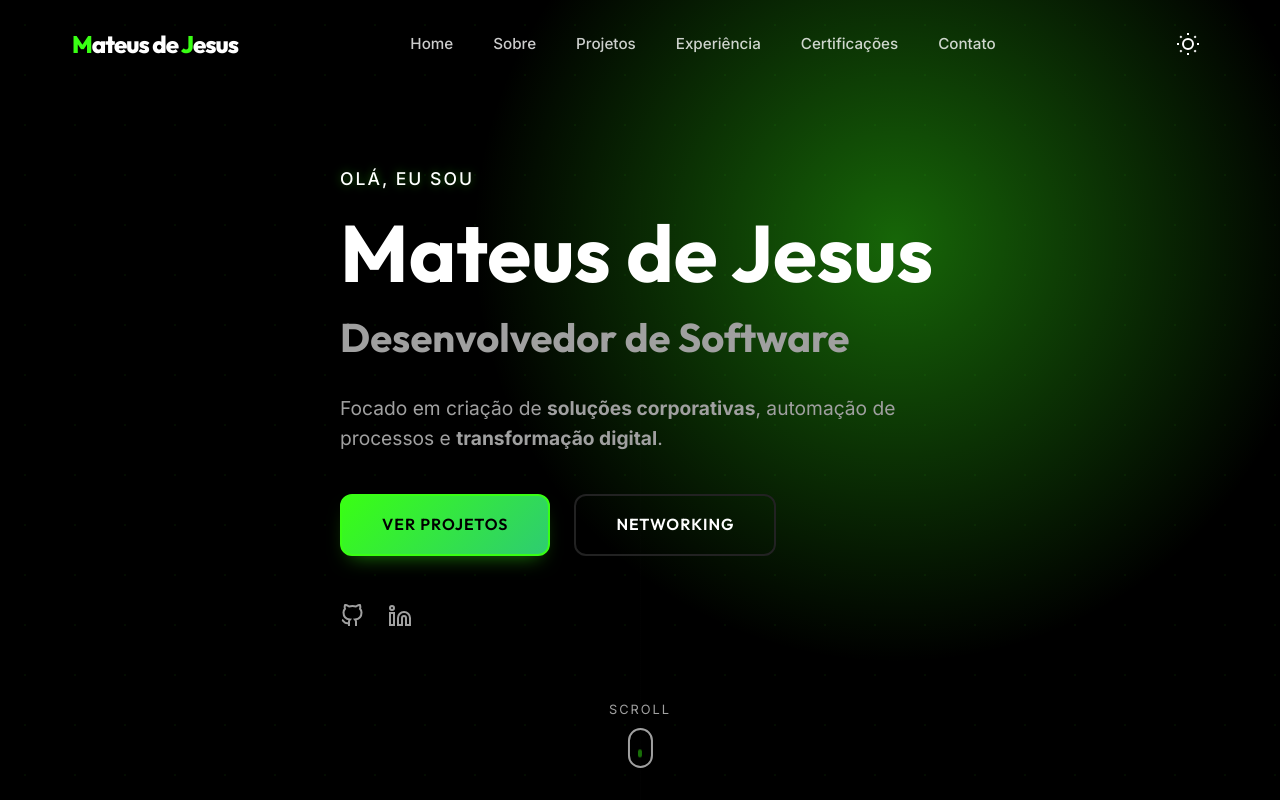
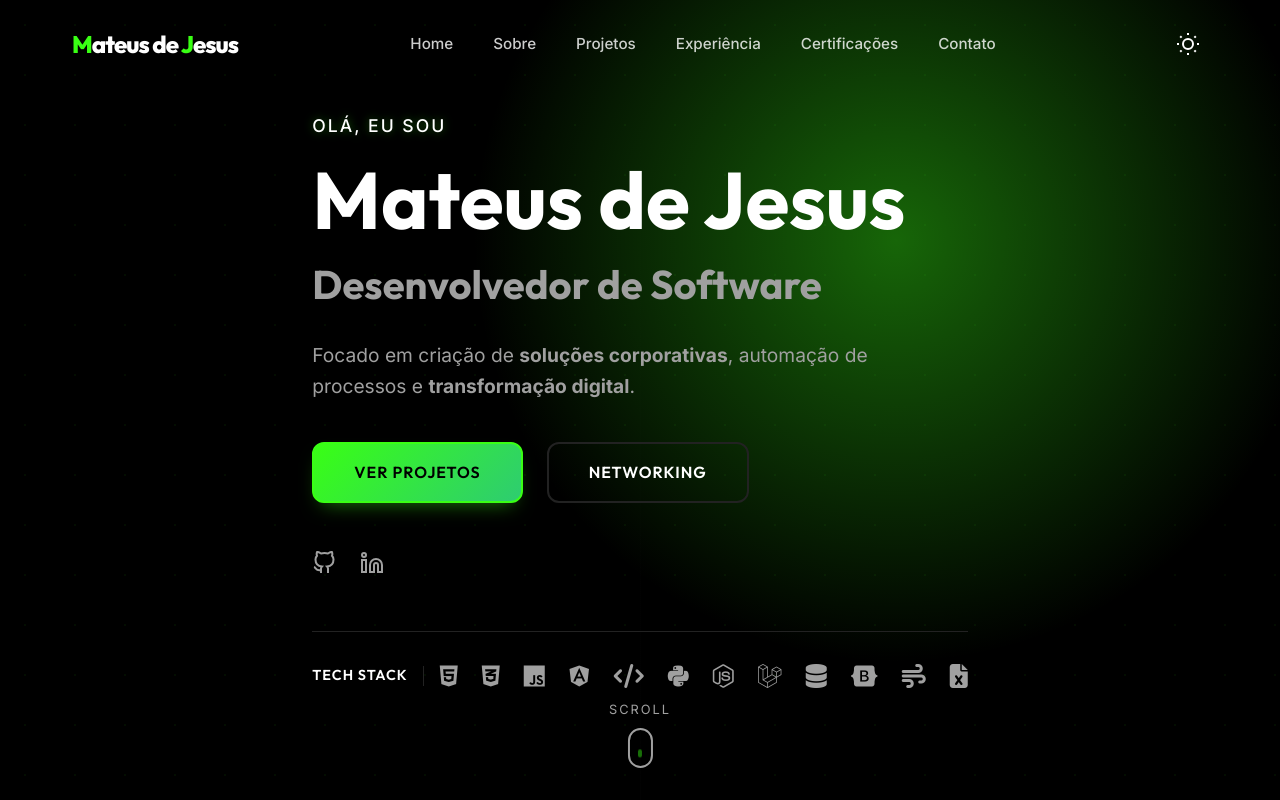
Before and after one commit to Mateus-Jesus-MJ/mateus.jesus, an Angular app: page / in a window 1280 px wide. Shown: the top 800 px of the page. Built offline with nearby package versions, Linux system fonts and the light colour scheme.

Commit message:
versao final

```diff
--- a/src/app/components/hero/hero.component.css
+++ b/src/app/components/hero/hero.component.css
@@ -101,6 +101,58 @@
   transform: translateY(-5px);
 }
 
+.tech-stack {
+  margin-top: 3rem;
+  display: flex;
+  align-items: center;
+  gap: 2rem;
+  padding-top: 2rem;
+  border-top: 1px solid var(--border-color);
+  animation: fadeIn 1s ease 0.4s forwards;
+  opacity: 0;
+}
+
+.tech-stack-title {
+  font-family: var(--font-heading);
+  color: var(--text-primary);
+  font-weight: 600;
+  font-size: 0.9rem;
+  text-transform: uppercase;
+  letter-spacing: 1px;
+  white-space: nowrap;
+  position: relative;
+}
+
+.tech-stack-title::after {
+  content: '';
+  position: absolute;
+  right: -1rem;
+  top: 50%;
+  width: 1px;
+  height: 20px;
+  background: var(--border-color);
+  transform: translateY(-50%);
+}
+
+.tech-icons {
+  display: flex;
+  flex-wrap: wrap;
+  gap: 1.5rem;
+  font-size: 1.5rem;
+  color: var(--text-secondary);
+}
+
+.tech-icons i {
+  transition: all 0.3s ease;
+  cursor: pointer;
+}
+
+.tech-icons i:hover {
+  color: var(--accent);
+  transform: scale(1.2) translateY(-5px);
+  filter: drop-shadow(0 0 8px var(--accent-glow));
+}
+
 .scroll-down {
   position: absolute;
   bottom: 2rem;
--- a/src/app/components/hero/hero.component.html
+++ b/src/app/components/hero/hero.component.html
@@ -16,18 +16,36 @@
       </div>
 
       <div class="social-links">
-        <a href="#" class="social-icon" title="GitHub">
+        <a href="https://github.com/Mateus-Jesus-MJ" target="_blank" class="social-icon" title="GitHub">
           <svg viewBox="0 0 24 24" width="24" height="24" fill="none" stroke="currentColor" stroke-width="2">
             <path d="M9 19c-5 1.5-5-2.5-7-3m14 6v-3.87a3.37 3.37 0 0 0-.94-2.61c3.14-.35 6.44-1.54 6.44-7A5.44 5.44 0 0 0 20 4.77 5.07 5.07 0 0 0 19.91 1S18.73.65 16 2.48a13.38 13.38 0 0 0-7 0C6.27.65 5.09 1 5.09 1A5.07 5.07 0 0 0 5 4.77a5.44 5.44 0 0 0-1.5 3.78c0 5.42 3.3 6.61 6.44 7A3.37 3.37 0 0 0 9 18.13V22"></path>
           </svg>
         </a>
-        <a href="#" class="social-icon" title="LinkedIn">
+        <a href="https://www.linkedin.com/in/mateus-de-jesus-da-silva-666045234/" target="_blank" class="social-icon" title="LinkedIn">
           <svg viewBox="0 0 24 24" width="24" height="24" fill="none" stroke="currentColor" stroke-width="2">
             <path d="M16 8a6 6 0 0 1 6 6v7h-4v-7a2 2 0 0 0-2-2 2 2 0 0 0-2 2v7h-4v-7a6 6 0 0 1 6-6z"></path>
             <rect x="2" y="9" width="4" height="12"></rect>
             <circle cx="4" cy="4" r="2"></circle>
           </svg>
         </a>
+      </div>
+
+      <div class="tech-stack">
+        <span class="tech-stack-title">Tech Stack</span>
+        <div class="tech-icons">
+          <i class="fab fa-html5" title="HTML5" aria-label="Linguagem HTML5"></i>
+          <i class="fab fa-css3-alt" title="CSS3" aria-label="Estilização CSS3"></i>
+          <i class="fab fa-js" title="JavaScript" aria-label="Programação JavaScript"></i>
+          <i class="fab fa-angular" title="Angular" aria-label="Framework Angular"></i>
+          <i class="fas fa-code" title="TypeScript" aria-label="Linguagem TypeScript"></i>
+          <i class="fab fa-python" title="Python" aria-label="Linguagem Python"></i>
+          <i class="fab fa-node-js" title="Node.js" aria-label="Ambiente Node.js"></i>
+          <i class="fab fa-laravel" title="Laravel" aria-label="Framework PHP Laravel"></i>
+          <i class="fas fa-database" title="SQL / MySQL" aria-label="Banco de Dados SQL"></i>
+          <i class="fab fa-bootstrap" title="Bootstrap" aria-label="Framework CSS Bootstrap"></i>
+          <i class="fas fa-wind" title="Tailwind" aria-label="Framework CSS Tailwind"></i>
+          <i class="fas fa-file-excel" title="VBA / Excel" aria-label="Automação VBA Excel"></i>
+        </div>
       </div>
     </div>
   </div>
--- a/src/index.html
+++ b/src/index.html
@@ -8,6 +8,8 @@
   <meta name="description" content="Mateus de Jesus - Desenvolvedor de software especialista em sistemas corporativos, automação industrial e soluções empresariais premium.">
   <meta name="keywords" content="Desenvolvedor Software, Angular, .NET, Laravel, Automação Industrial, Gestão Hospitalar, SaaS, Full Stack">
   <link rel="icon" type="image/x-icon" href="favicon.ico">
+  <!-- Font Awesome -->
+  <link rel="stylesheet" href="https://cdnjs.cloudflare.com/ajax/libs/font-awesome/6.5.1/css/all.min.css">
 </head>
 <body data-theme="dark">
   <app-root></app-root>
```
